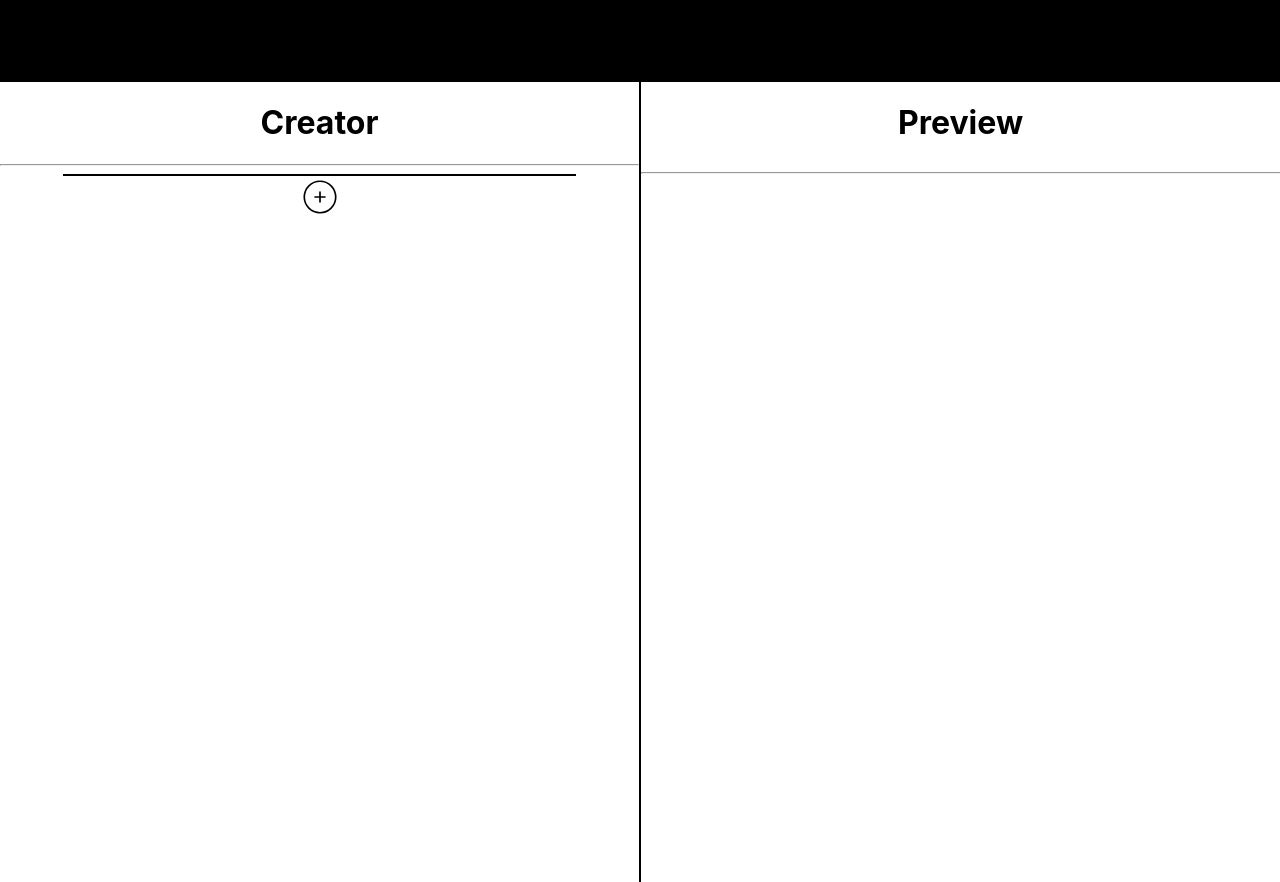
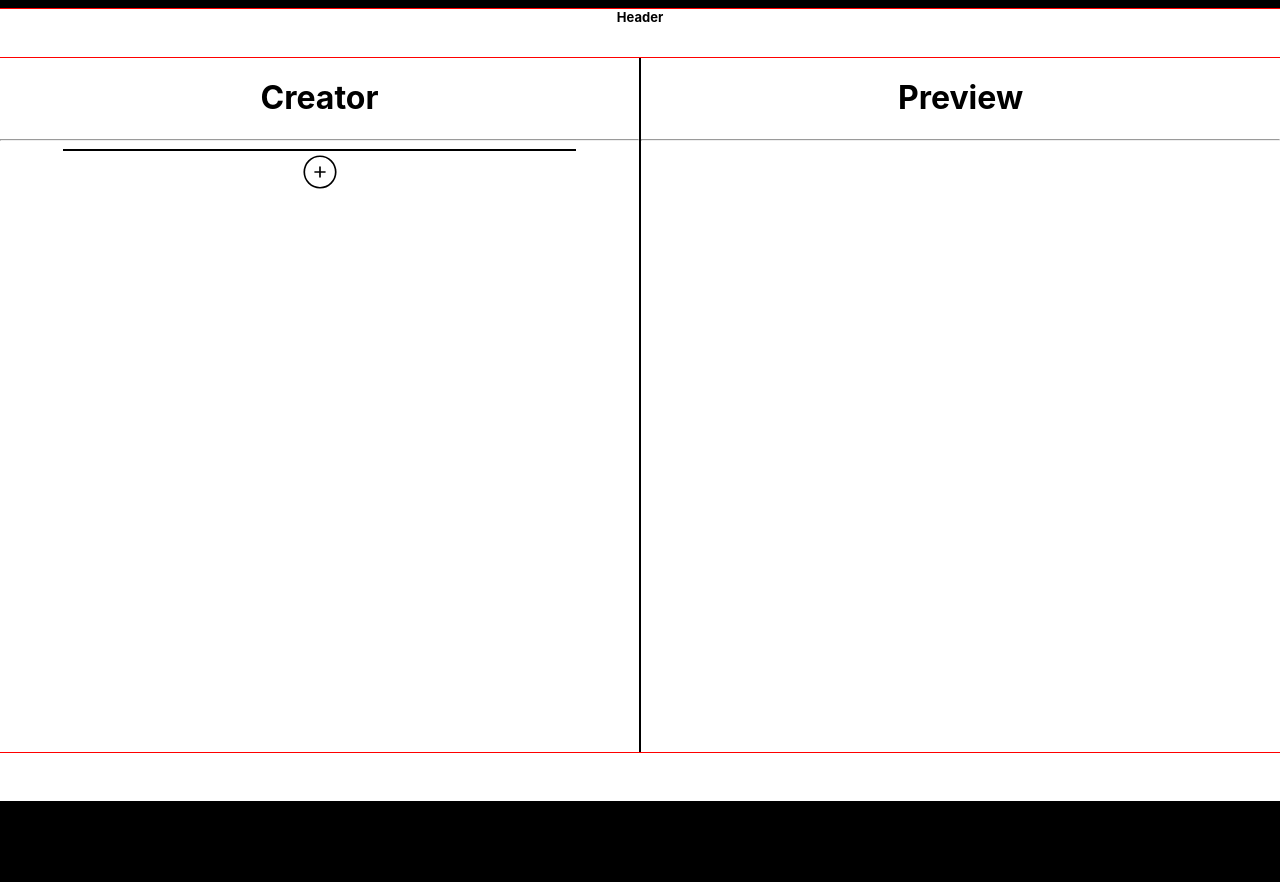
Before and after one commit to Unique-000/notatki, a React (Create React App) app: page /creator in a window 1280 px wide. After the commit the page ends 801 px from the top, so only its background shows below. Built offline with nearby package versions, Linux system fonts and the light colour scheme.

Commit message:
5.11.23- styling, added header & footer

```diff
--- a/package.json
+++ b/package.json
@@ -7,6 +7,7 @@
     "@testing-library/react": "^13.4.0",
     "@testing-library/user-event": "^13.5.0",
     "react": "^18.2.0",
+    "react-beautiful-dnd": "^13.1.1",
     "react-dom": "^18.2.0",
     "react-icons": "^4.11.0",
     "react-scripts": "5.0.1",
--- a/public/index.html
+++ b/public/index.html
@@ -2,12 +2,12 @@
 <html lang="en">
   <head>
     <meta charset="utf-8" />
-    <link rel="icon" href="%PUBLIC_URL%/favicon.ico" />
+    <link rel="icon" href="%PUBLIC_URL%/NoteIcon.png" />
     <meta name="viewport" content="width=device-width, initial-scale=1" />
-    <meta name="theme-color" content="#000000" />
+    <meta name="theme-color" content="#fefefe" />
     <meta
       name="description"
-      content="Web site created using create-react-app"
+      content="Notes for class 1TB"
     />
     <link rel="apple-touch-icon" href="%PUBLIC_URL%/logo192.png" />
     <!--
@@ -24,7 +24,7 @@
       work correctly both with client-side routing and a non-root public URL.
       Learn how to configure a non-root public URL by running `npm run build`.
     -->
-    <title>React App</title>
+    <title>Notatki</title>
   </head>
   <body>
     <noscript>You need to enable JavaScript to run this app.</noscript>
--- a/src/App.js
+++ b/src/App.js
@@ -4,12 +4,18 @@ import NoteCreator from './NoteCreator.js';
 
 const Header = () => {
   return(
-    <h1>Header</h1>
+    <div className='Header'>
+      <h1 className='HeaderFooter-h1'>Header</h1>
+    </div>
   )
 }
 
 const Footer = () => {
+  return(
+    <div className='Footer'>
 
+    </div>
+  )
 }
 
 const App = () => {
--- a/src/NoteCreator.js
+++ b/src/NoteCreator.js
@@ -6,6 +6,21 @@ import { AiOutlineClose } from 'react-icons/ai';
 
 const NoteCreator = () => {
     const [cardsList, setCardsList] = useState([]);
+    const defaultList = ["A", "B", "C", "D", "E"];
+    const [itemList, setItemList] = useState(defaultList);
+
+    // Function to update list on drop
+    const handleDrop = (droppedItem) => {
+      // Ignore drop outside droppable container
+      if (!droppedItem.destination) return;
+      var updatedList = [...itemList];
+      // Remove dragged item
+      const [reorderedItem] = updatedList.splice(droppedItem.source.index, 1);
+      // Add dropped item
+      updatedList.splice(droppedItem.destination.index, 0, reorderedItem);
+      // Update State
+      setItemList(updatedList);
+    };
 
     const TitleCard = (props) => {
         const [inputValue, setInputValue] = useState('');
@@ -210,13 +225,12 @@ const NoteCreator = () => {
                     <button className='AddBtn' onClick={openCardModifier}>
                         <CiCirclePlus size={'40px'}/>
                     </button>
-
                 </div>
             </div>
 
             <div className='Preview'>
                 <h1>Preview</h1>
-                <hr style={{width:'100%'}}/>
+                <hr/>
                 <CardsRenderer cardsList={cardsList} />
             </div>
             {isDialogOpen && (
--- a/src/index.css
+++ b/src/index.css
@@ -35,7 +35,7 @@ code {
   width: 100%;
   display:flex;
   justify-content: center;
-  height: 100vh;
+  height: 87vh;
 }
 
 
@@ -55,9 +55,6 @@ code {
   background-color: white;
   width: 50%;
   border-left: 0.5px solid black;
-  display: flex;
-  flex-direction: column;
-  align-items: center;
 }
 
 .CreatorChild-Scrollable{
@@ -71,10 +68,12 @@ code {
 
 .Default{
   width: 100%;
-  height: 100vh;
-  background-color: rgb(127, 127, 127);
+  height: 93vh;
   position:absolute;
-  opacity: 0.7;
+}
+
+.HeaderFooter-h1{
+  font-size: small;
 }
 
 h1{
@@ -101,6 +100,25 @@ h1{
   border: none;
 }
 
+.Header{
+  height: 6vh;
+  background-color: white;
+  outline-color: red;
+  outline-width: 1px;
+  outline-style: solid;
+  text-align: center;
+}
+
+.Footer{
+  height: 6vh;
+  background-color: white;
+  outline-color: red;
+  outline-width: 1px;
+  outline-style: solid;
+  text-align: center;
+}
+
+
 /*________________Rendered_Elements_______________DownHere*/
 .RenderedText{
   font-family: 'Roboto';
```
Also changed, not shown: public/NoteIcon.png (added), 1 other file (tests, documents, lock files or other folders).
